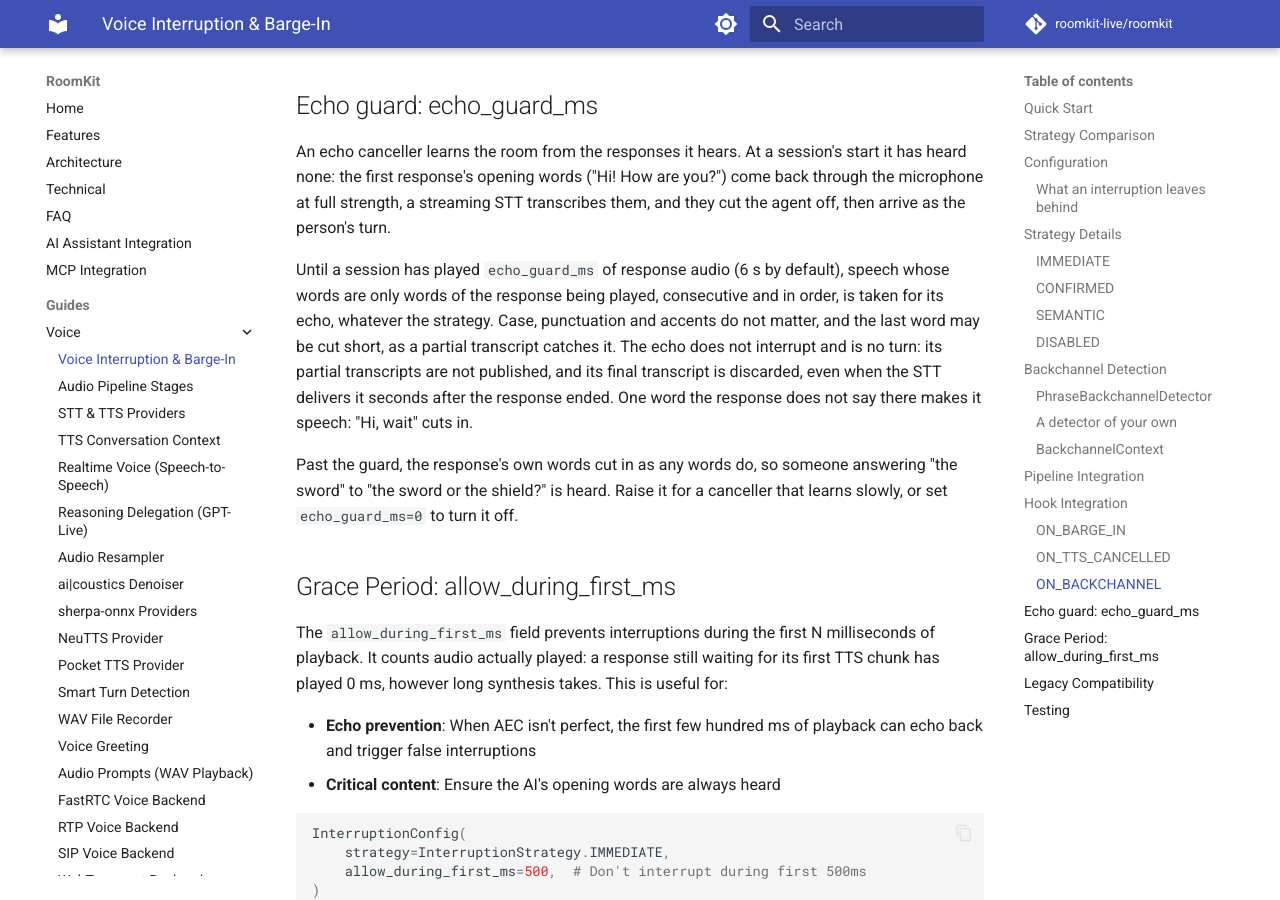
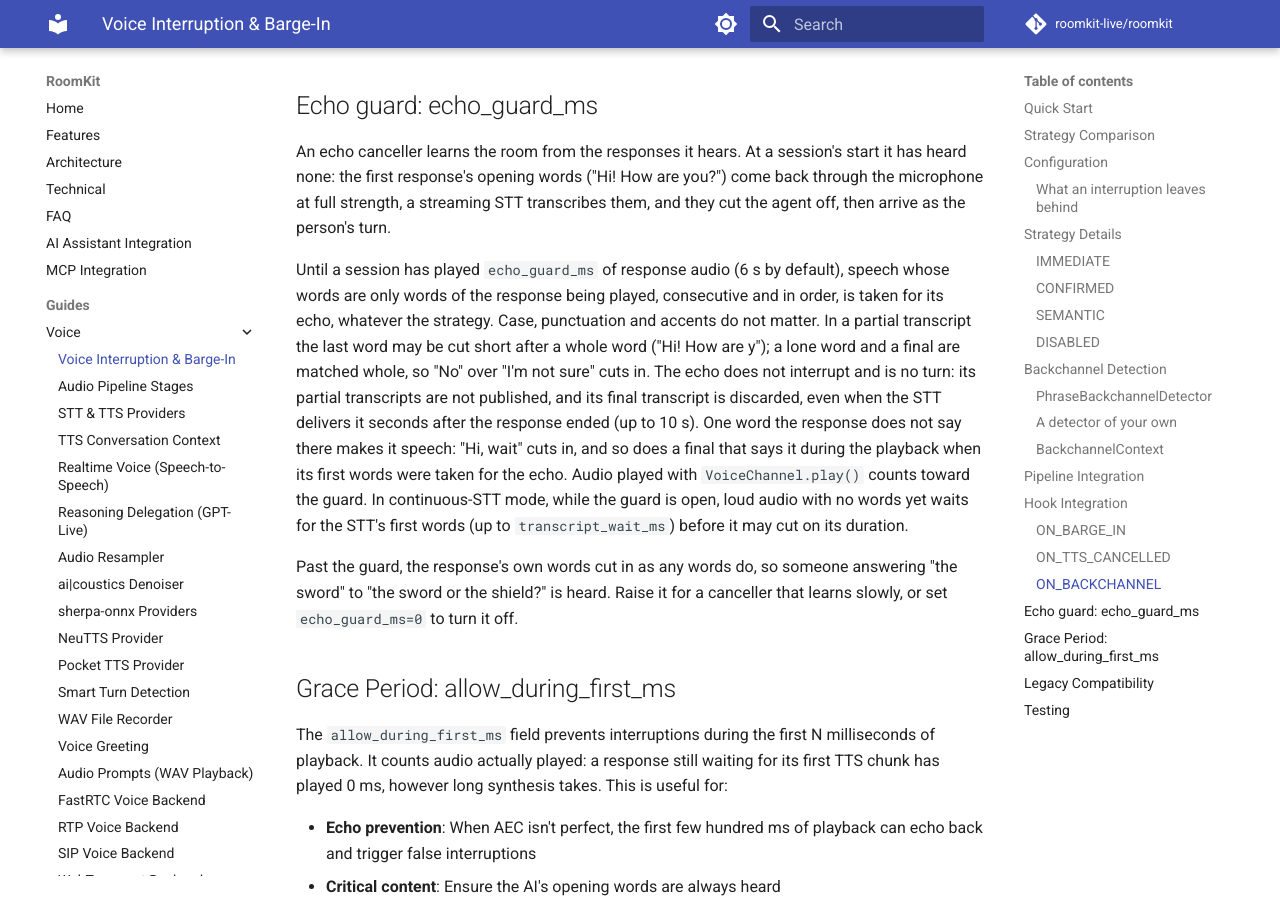
Before and after one commit to roomkit-live/roomkit-docs, an MkDocs documentation site: the page built from docs/guides/voice-interruption.md, in a window 1280 px wide and 900 px high, scrolled down 9509 px. Built offline with MkDocs 1.6.1 and Material for MkDocs 9.7.7, drawn with Linux system fonts in a browser that asks for light colours; comment, search, counter and statistics services are not loaded.

Commit message:
docs: the echo guard matches a lone word whole, and a final saying more cuts in (RMK-697)

```diff
--- a/docs/guides/voice-interruption.md
+++ b/docs/guides/voice-interruption.md
@@ -419,11 +419,17 @@ transcribes them, and they cut the agent off, then arrive as the person's turn.
 Until a session has played `echo_guard_ms` of response audio (6 s by default),
 speech whose words are only words of the response being played, consecutive
 and in order, is taken for its echo, whatever the strategy. Case, punctuation
-and accents do not matter, and the last word may be cut short, as a partial
-transcript catches it. The echo does not interrupt and is no turn: its partial
-transcripts are not published, and its final transcript is discarded, even when the STT delivers it seconds after the
-response ended. One word the response does not say there makes it speech:
-"Hi, wait" cuts in.
+and accents do not matter. In a partial transcript the last word may be cut
+short after a whole word ("Hi! How are y"); a lone word and a final are
+matched whole, so "No" over "I'm not sure" cuts in. The echo does not
+interrupt and is no turn: its partial transcripts are not published, and its
+final transcript is discarded, even when the STT delivers it seconds after the
+response ended (up to 10 s). One word the response does not say there makes
+it speech: "Hi, wait" cuts in, and so does a final that says it during the
+playback when its first words were taken for the echo. Audio played with
+`VoiceChannel.play()` counts toward the guard. In continuous-STT mode, while
+the guard is open, loud audio with no words yet waits for the STT's first
+words (up to `transcript_wait_ms`) before it may cut on its duration.
 
 Past the guard, the response's own words cut in as any words do, so someone
 answering "the sword" to "the sword or the shield?" is heard. Raise it for a
```
